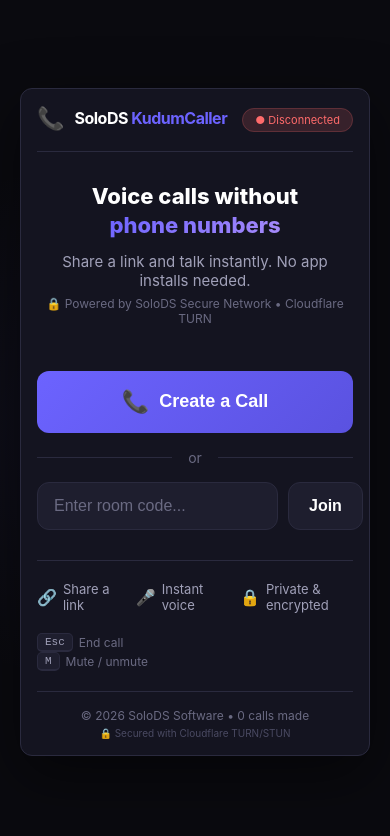
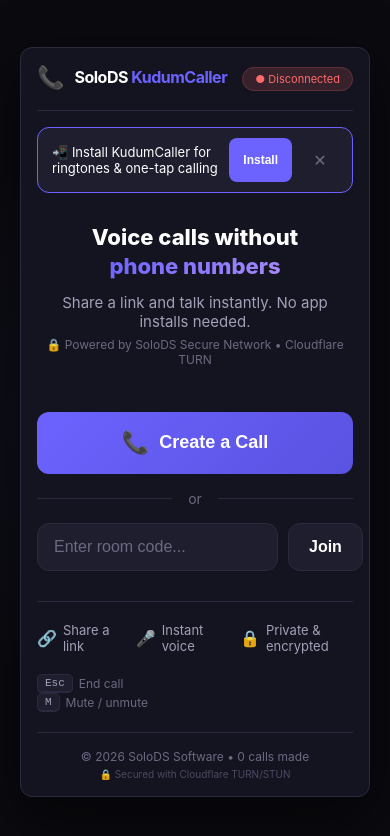
Before and after one commit to Softappweber/kudumcaller, a plain HTML site: page client/index.html in a window 390 px wide. Drawn offline with nearby package versions, Linux system fonts and the light colour scheme.

Commit message:
Update style.css

```diff
--- a/client/style.css
+++ b/client/style.css
@@ -1013,3 +1013,87 @@ html.platform-desktop button.desktop-only:not(.hidden) { display: block !importa
         display: none !important;
     }
 }
+
+/* ===== INSTALL BUTTON CONTAINER ===== */
+.install-container {
+    padding: 12px 16px;
+    background: var(--bg-surface);
+    border-bottom: 1px solid var(--border);
+    margin-bottom: 8px;
+}
+
+.install-container .btn {
+    background: linear-gradient(135deg, #6C63FF, #A78BFA);
+    color: white;
+    padding: 12px 20px;
+    border: none;
+    border-radius: 12px;
+    font-size: 16px;
+    font-weight: 600;
+    cursor: pointer;
+    transition: var(--transition);
+    width: 100%;
+}
+
+.install-container .btn:hover {
+    transform: scale(1.02);
+    box-shadow: 0 10px 30px rgba(108, 99, 255, 0.3);
+}
+
+/* ===== INSTALL BANNER ===== */
+#install-banner {
+    display: flex;
+    align-items: center;
+    gap: 10px;
+    padding: 10px 14px;
+    background: var(--bg-surface);
+    border-bottom: 1px solid var(--primary);
+    font-size: 13px;
+    color: var(--text-secondary);
+}
+
+#install-banner.hidden {
+    display: none;
+}
+
+#install-banner .btn-mini {
+    background: var(--primary);
+    color: white;
+    border: none;
+    padding: 6px 14px;
+    border-radius: 8px;
+    font-size: 12px;
+    font-weight: 600;
+    cursor: pointer;
+    margin-left: auto;
+}
+
+#install-banner .btn-mini:hover {
+    background: var(--primary-dark);
+}
+
+#install-banner .btn-icon-only {
+    background: none;
+    border: none;
+    color: var(--text-muted);
+    font-size: 16px;
+    cursor: pointer;
+    padding: 4px 8px;
+}
+
+/* ===== MOBILE ONLY ===== */
+.mobile-only {
+    display: none;
+}
+
+@media (max-width: 768px) {
+    .mobile-only {
+        display: flex !important;
+    }
+}
+
+@media (min-width: 769px) {
+    .mobile-only {
+        display: none !important;
+    }
+}
```
